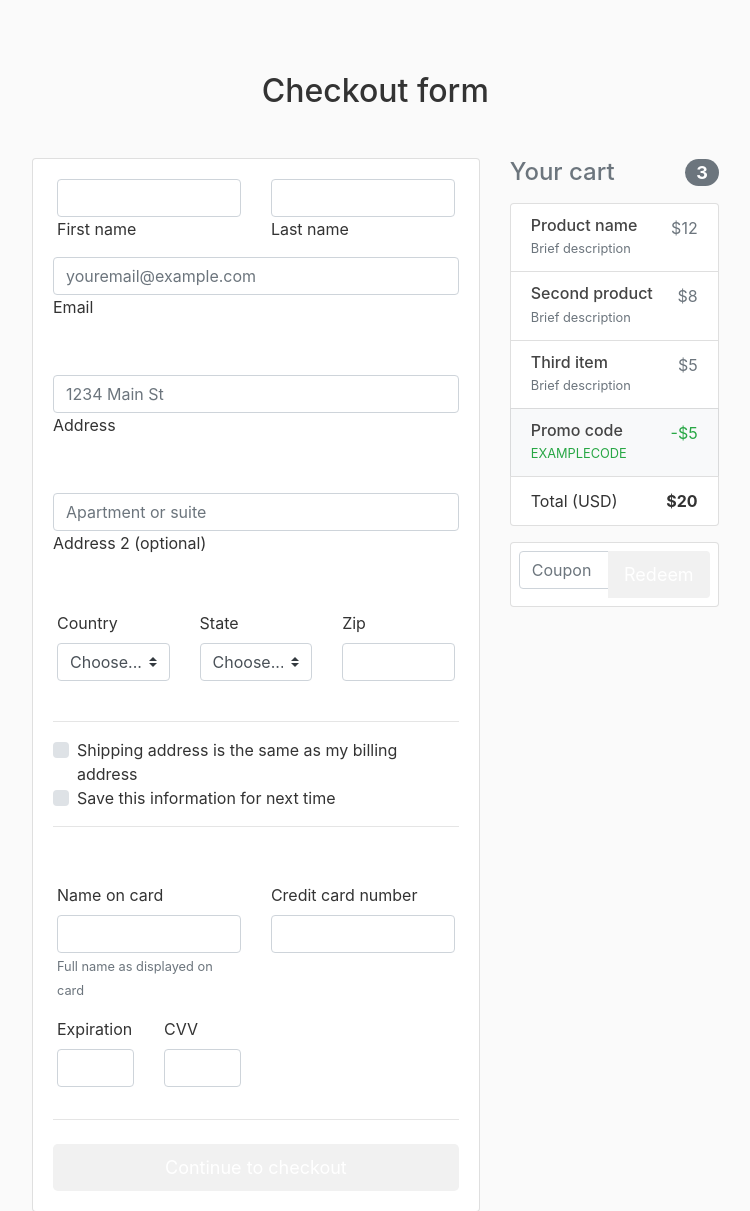
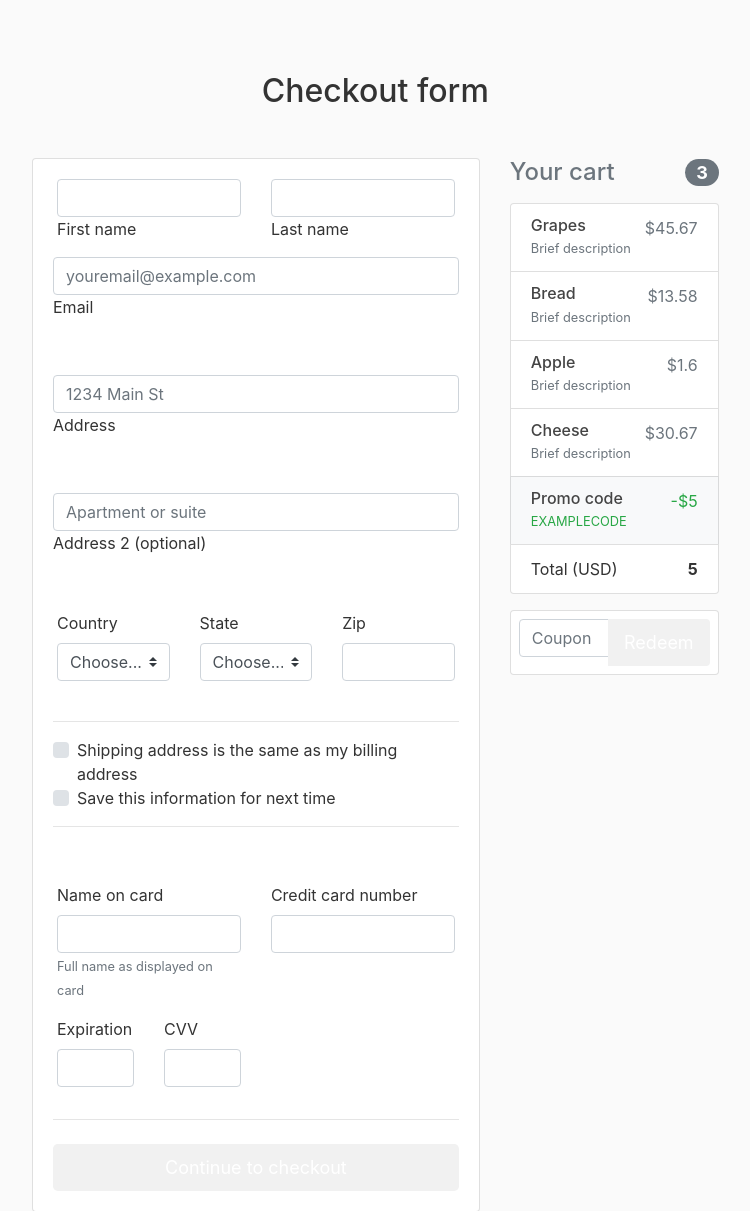
Before and after one commit to ogarza98/superStore_CS3773, a Django app: page /cart/ in a window 1280 px wide. Shown: the part 56-1267 px from the top of the page, without its empty margins (76-826 px from the left). Run offline with Django 3.2, Linux system fonts and the light colour scheme; data comes from the database, SQL or seed files in the repository; both versions use the stored data as it was after the commit; some libraries are stand-ins or nearby versions.

Commit message:
Added cart tracking
Bare bones ability to track what is added to cart. The checkout page
needs to be updated with this in mind, the admin page needs to be fixed
so the cart can be viewed and the user cannot have multiples of the same
item as of now.

```diff
--- a/django_project/cart/views.py
+++ b/django_project/cart/views.py
@@ -18,7 +18,7 @@ def add_to_cart(request, **kwargs):
         user_order.save()
 
     # show confirmation message and redirect back to the same page
-    messages.info(request, "item added to cart")
+    # messages.info(request, "item added to cart")
     return redirect(reverse('home'))
 
 
--- a/django_project/superStore_website/forms.py
+++ b/django_project/superStore_website/forms.py
@@ -1,5 +1,6 @@
 from django import forms
 from django.forms.widgets import RadioSelect
+
 
 class cart(forms.Form):
     STATES = (
--- a/django_project/superStore_website/templates/superStore_website/cart.html
+++ b/django_project/superStore_website/templates/superStore_website/cart.html
@@ -197,27 +197,16 @@
 
           <!-- Cart -->
           <ul class="list-group mb-3 z-depth-1">
-            <li class="list-group-item d-flex justify-content-between lh-condensed">
-              <div>
-                <h6 class="my-0">Product name</h6>
-                <small class="text-muted">Brief description</small>
-              </div>
-              <span class="text-muted">$12</span>
-            </li>
-            <li class="list-group-item d-flex justify-content-between lh-condensed">
-              <div>
-                <h6 class="my-0">Second product</h6>
-                <small class="text-muted">Brief description</small>
-              </div>
-              <span class="text-muted">$8</span>
-            </li>
-            <li class="list-group-item d-flex justify-content-between lh-condensed">
-              <div>
-                <h6 class="my-0">Third item</h6>
-                <small class="text-muted">Brief description</small>
-              </div>
-              <span class="text-muted">$5</span>
-            </li>
+            {% for item in order.get_cart_items %}
+              <li class="list-group-item d-flex justify-content-between lh-condensed">
+                <div>
+                  <h6 class="my-0">{{ item.product.item_name }}</h6>
+                  <small class="text-muted">Brief description</small>
+                </div>
+                <span class="text-muted" id="price">${{ item.product.price }}</span>
+              </li>
+            {% endfor %}
+
             <li class="list-group-item d-flex justify-content-between bg-light">
               <div class="text-success">
                 <h6 class="my-0">Promo code</h6>
@@ -227,7 +216,7 @@
             </li>
             <li class="list-group-item d-flex justify-content-between">
               <span>Total (USD)</span>
-              <strong>$20</strong>
+              <strong id="demo"></strong>
             </li>
           </ul>
           <!-- Cart -->
@@ -252,6 +241,14 @@
     </div>
   </main>
   <!--Main layout-->
+<script>
+var total_amount = 0
+function total_price (x) {
+  return x = x + 5
+}
+document.getElementById("demo").innerHTML = total_price(total_amount)
+</script>
+
 {% endblock content %}
 
 
--- a/django_project/superStore_website/views.py
+++ b/django_project/superStore_website/views.py
@@ -9,7 +9,8 @@ from django.contrib.auth.models import User
 from django.db.models import Q
 
 from django.http import HttpResponseRedirect
-from superStore_website.forms import cart
+from .forms import cart
+from cart.models import Order
 
 
 def home(request):
@@ -54,8 +55,24 @@ def search_results(request):
 
 def no_results(request):
     return render(request, 'superStore_website/no_results.html')
+
+
+def get_user_pending_order(request):
+    # get order for the correct user
+    order = Order.objects.filter(is_ordered=False)
+    if order.exists():
+        # get the only order in the list of filtered orders
+        return order[0]
+    return 0
+
+
 def Cart(request):
-    return render(request,'superStore_website/cart.html')
+    existing_order = get_user_pending_order(request)
+    context = {
+        'order': existing_order
+    }
+    return render(request, 'superStore_website/cart.html', context)
+
 
 def receipt(request):
     if request.method == "POST":
```
Also changed, not shown: django_project/db.sqlite3.
